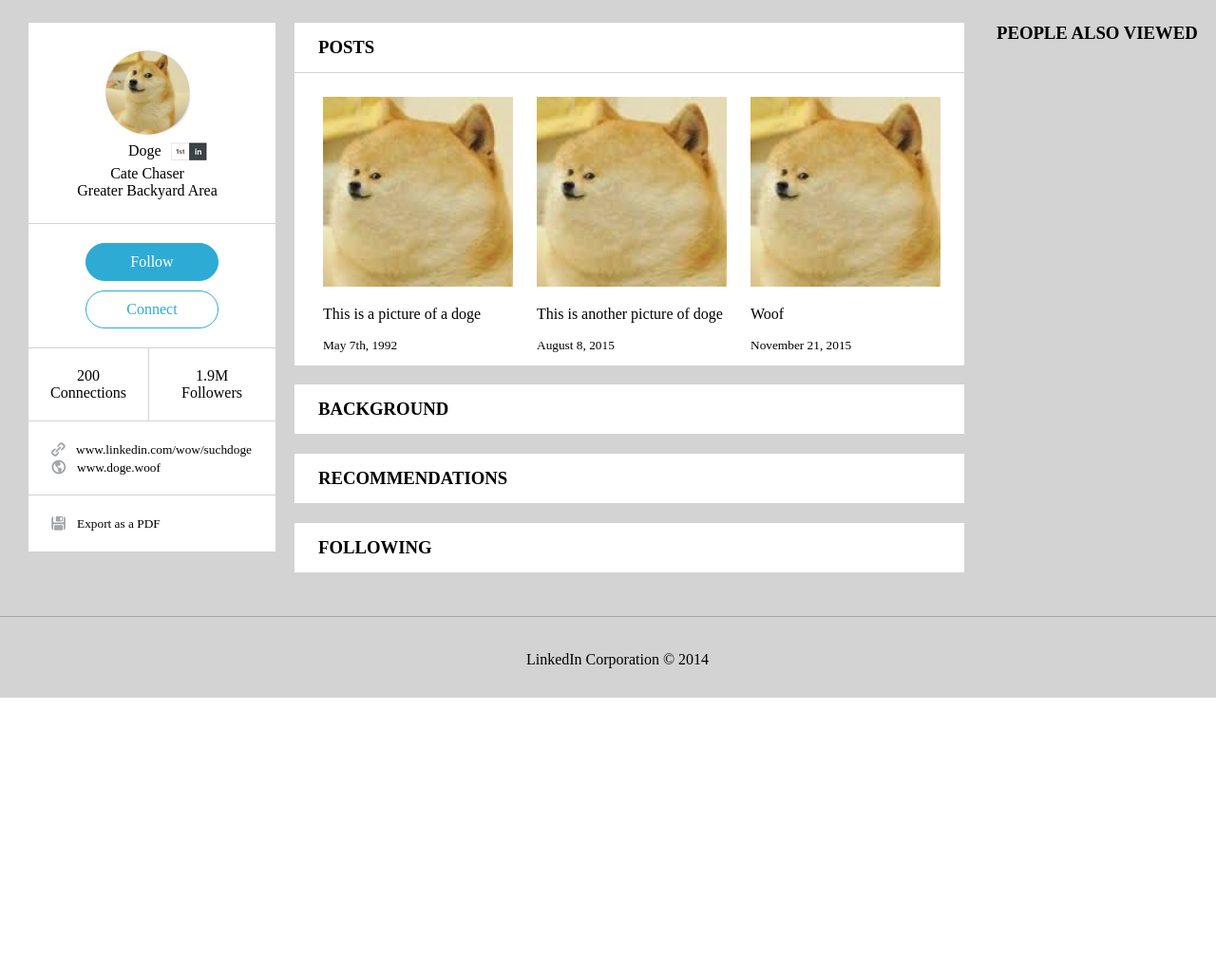
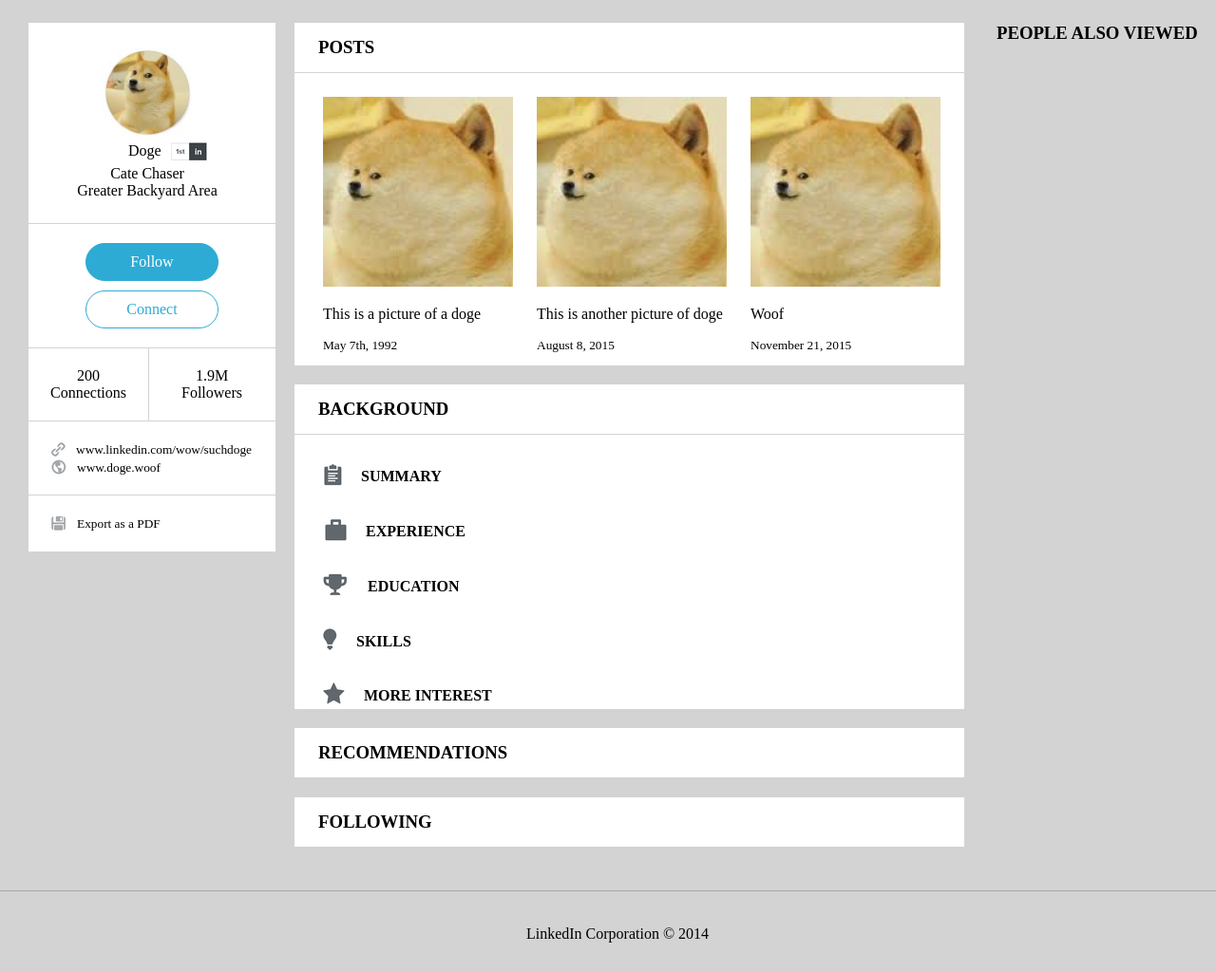
Before and after one commit to nschetter/linkedin-billgates, a PHP site: page / in a window 1280 px wide. Shown: the part 125-1149 px from the top of the page at 95% size. Before the commit the page ends 860 px from the top, so only its background shows below. Run offline with PHP 8.4, Linux system fonts and the light colour scheme.

Commit message:
wip need to figure out background still

```diff
--- a/index.html
+++ b/index.html
@@ -190,9 +190,97 @@
 
         <div class="background__main">
 
-        </div>
+          <div class="background__main__summary">
 
-      </section>
+            <div class="background__main__image-divs">
+              <img src="assets/clipboard.png" width="20" height="24" alt="Clipboard">
+            </div>
+
+            <div class="background__main__content">
+              <div class="background__main__category">
+                <h4 class="no-margins">SUMMARY</h4>
+              </div>
+
+
+
+            </div>
+
+            <div class="clear"></div>
+          </div>
+
+          <div class="background__main__experience">
+
+            <div class="background__main__image-divs">
+              <img src="assets/briefcase.png" width="25" height="24" alt="Briefcase">
+            </div>
+
+            <div class="background__main__content">
+              <div class="background__main__category">
+                <h4 class="no-margins">EXPERIENCE</h4>
+              </div>
+
+
+
+            </div>
+
+            <div class="clear"></div>
+          </div>
+
+          <div class="background__main__education">
+
+            <div class="background__main__image-divs">
+              <img src="assets/trophy.png" width="27" height="24" alt="Trophy">
+            </div>
+
+            <div class="background__main__content">
+              <div class="background__main__category">
+                <h4 class="no-margins">EDUCATION</h4>
+              </div>
+
+
+            </div>
+
+            <div class="clear"></div>
+          </div>
+
+          <div class="background__main__skills">
+
+            <div class="background__main__image-divs">
+              <img src="assets/lightbulb.png" width="15" height="23" alt="Lightbulb">
+            </div>
+
+            <div class="background__main__content">
+              <div class="background__main__category">
+                <h4 class="no-margins">SKILLS</h4>
+              </div>
+
+
+            </div>
+
+            <div class="clear"></div>
+          </div>
+
+          <div class="background__main__more-interest">
+
+            <div class="background__main__image-divs">
+              <img src="assets/star.png" width="23" height="24" alt="Star">
+            </div>
+
+            <div class="background__main__content">
+              <div class="background__main__category">
+                <h4 class="no-margins">MORE INTEREST</h4>
+              </div>
+
+
+
+            </div>
+
+            <div class="clear"></div>
+          </div>
+
+        </div> <!-- END background__main -->
+
+      </section> <!-- END BACKGROUND -->
 
       <section class="recommendations">
         <div class="center-container__title-main">
--- a/main.css
+++ b/main.css
@@ -366,6 +366,21 @@
   margin-bottom:20px;
 }
 
+.background__main__image-divs {
+  padding-top:30px;
+  padding-left:30px;
+  float:left;
+}
+
+.background__main__category {
+  padding-top:35px;
+}
+
+.background__main__content {
+  margin-left:20px;
+  float:left;
+}
+
 /*---------------------------------------------------------------------------------------------------------------*/
 /* End Background Box */
 /*---------------------------------------------------------------------------------------------------------------*/
```
